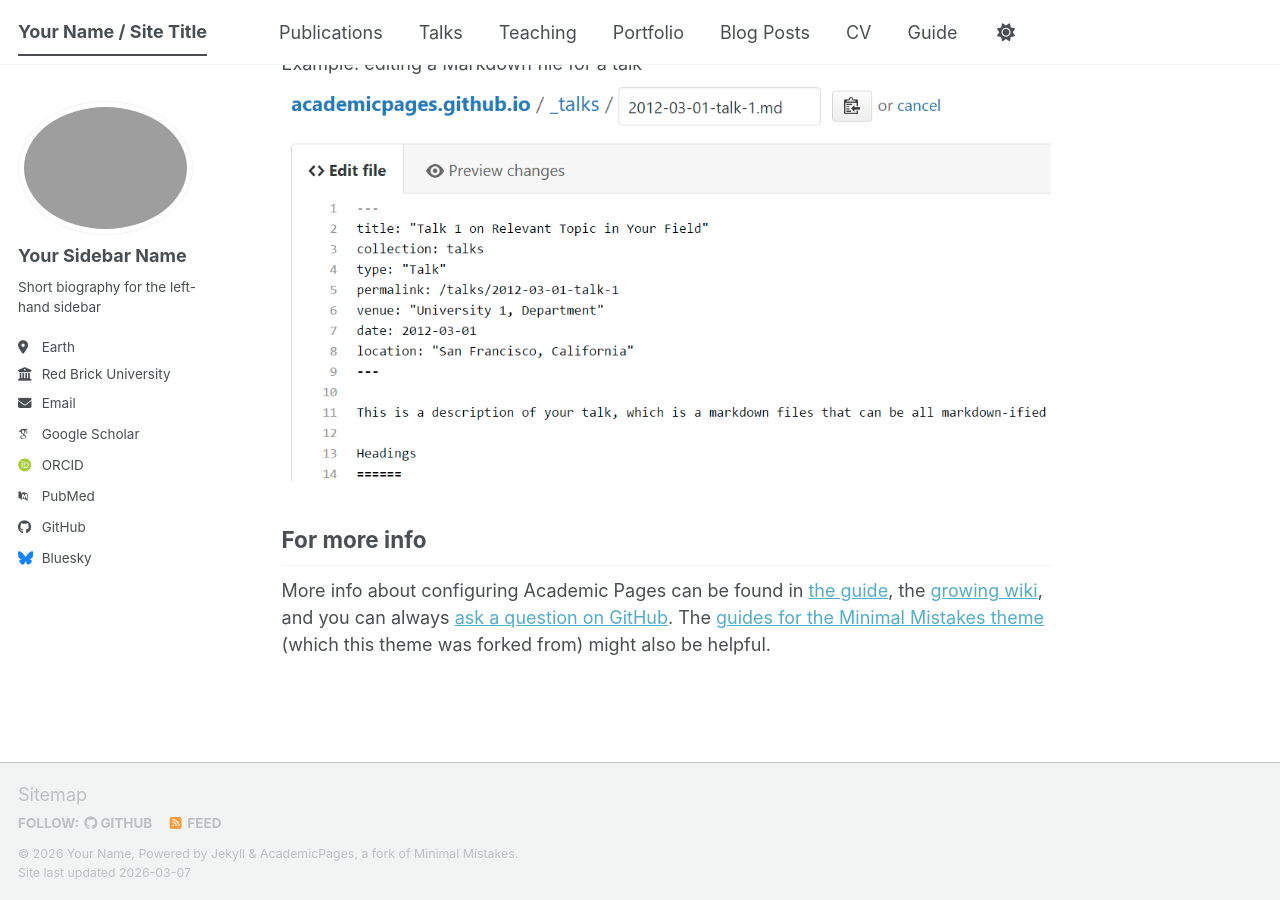
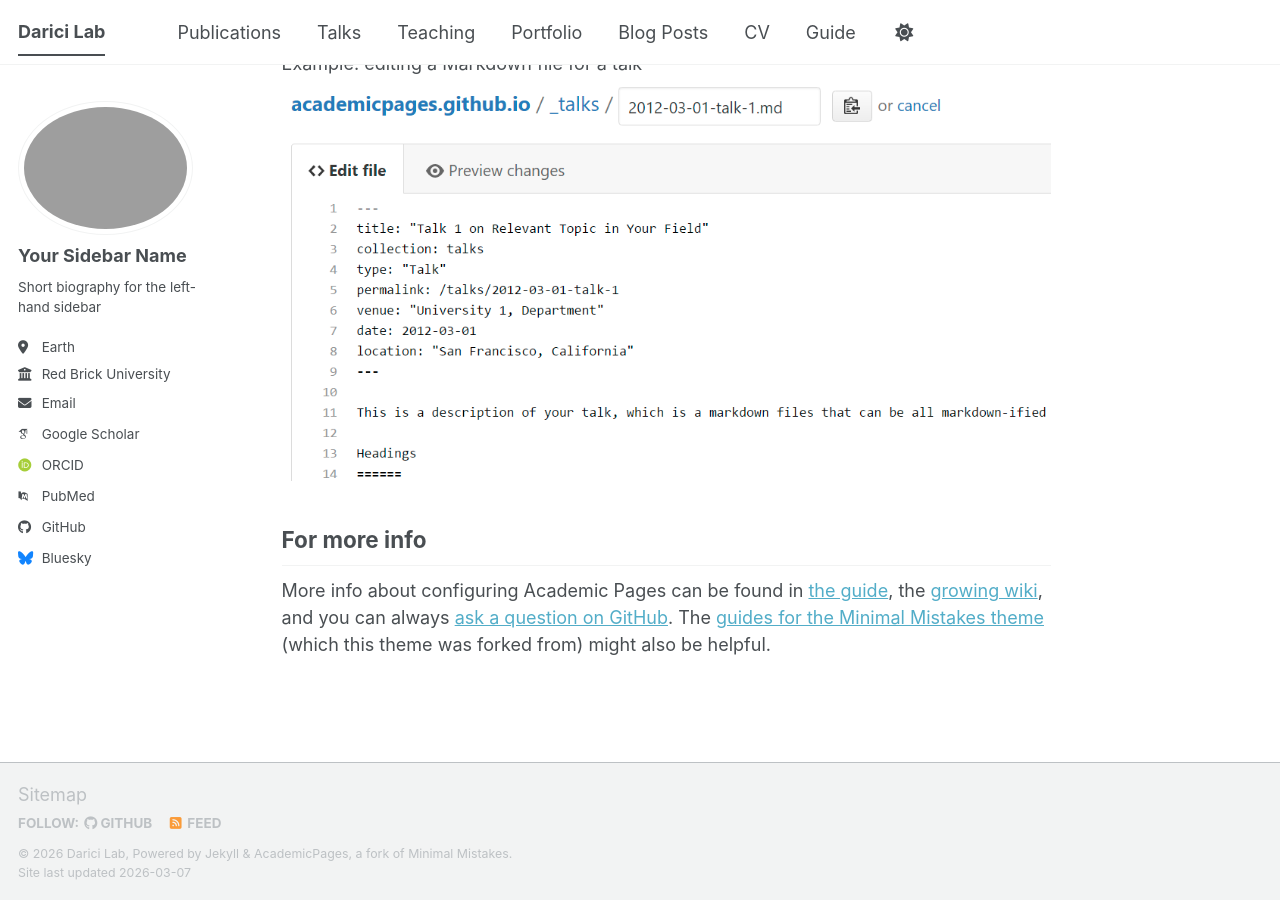
Before and after one commit to ddarici/daricilab, a Jekyll site: the page built from _pages/about.md, in a window 1280 px wide and 900 px high, scrolled down 2720 px. Built offline with Jekyll 4.4.1, drawn with Linux system fonts in a browser that asks for light colours; some web fonts are replaced; a script bundle is joined from its source files by our own code; library files that are not in the unit come from our copies.

Commit message:
Update config and profile image

```diff
--- a/_config.yml
+++ b/_config.yml
@@ -9,11 +9,11 @@
 # Basic Site Settings
 locale                   : "en-US"
 site_theme               : "default" # The available themes options are "default", "air", "sunrise", "mint", "dirt" and "contrast"
-title                    : "Your Name / Site Title"
+title                    : "Darici Lab"
 title_separator          : "-"
-name                     : &name "Your Name"
-description              : &description "Your Name's academic portfolio"   # Update this with a general description of your site, this is the default if not overridden by a page
-url                      : https://academicpages.github.io # The base hostname & protocol for your site e.g. "https://[your GitHub username].github.io",
+name                     : &name "Darici Lab"
+description              : &description "This is the webpage of the Darici Lab"   # Update this with a general description of your site, this is the default if not overridden by a page
+url                      : https://ddarici.github.io/ # The base hostname & protocol for your site e.g. "https://[your GitHub username].github.io",
                                                            # or if you already have some other page hosted on Github then use "https://[your GitHub username].github.io/[Your Repo Name]"
 baseurl                  : "" # the subpath of your site, e.g. "/blog"
 repository               : "academicpages/academicpages.github.io"
```
Also changed, not shown: 1 other file.
